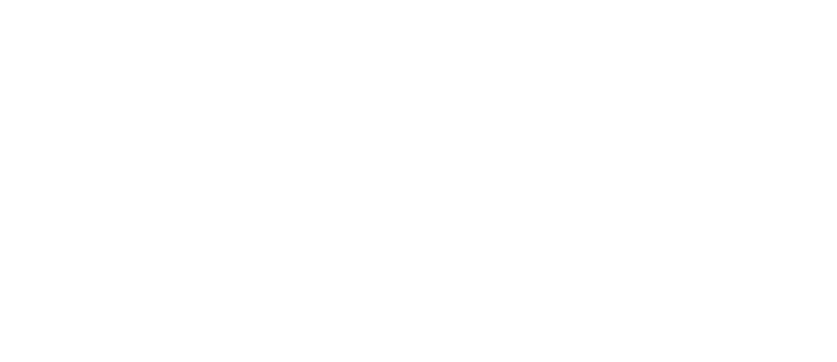
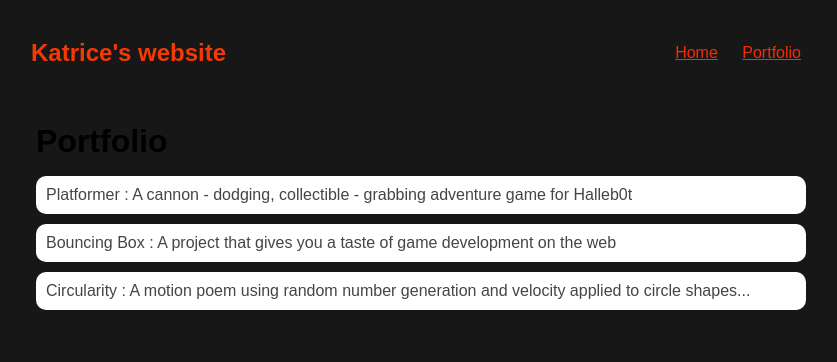
Before and after one commit to KatriceGriffin7/KatriceGriffin7.github.io, a plain HTML site: page portfolio.html in a window 1280 px wide. Shown: the whole page, without its empty margins (219-1056 px from the left). Drawn offline with Linux system fonts and the light colour scheme.

Commit message:
add portfolio.html file

```diff
--- a/portfolio.html
+++ b/portfolio.html
@@ -0,0 +1,35 @@
+<!DOCTYPE HTML>
+<html>
+    <head>
+        <title>Katrice's website</title>
+        <link rel="stylesheet"href="style.css">
+    </head>
+
+    <body>
+      <div id="all-contents">
+        <nav>
+            <h1>Katrice's website</h1>
+            <ul id="nav-ul">
+                <li class="nav-li">
+                    <a class="nav-a" href="index.html">Home</a>
+                </li>
+                <li class="nav-li">
+                    <a class="nav-a" href="portfolio.html">Portfolio</a>
+                </li>
+            </ul>
+        </nav>
+        <main>
+            <div class="content">
+                <h1>Portfolio</h1>
+                <ul id="portfolio">
+                    <li><a href="projects/platformer/">Platformer : A cannon - dodging, collectible - grabbing adventure game for Halleb0t</a></li>
+                    <li><a href="projects/bouncing-box/">Bouncing Box : A project that gives you a taste of game development on the web </a></li>
+                    <li><a href="projects/circularity/">Circularity : A motion poem using random number generation and velocity applied to circle shapes...</a></li>
+
+                </ul>
+            </div>
+        </main>
+
+      </div>
+    </body>
+</html>
--- a/style.css
+++ b/style.css
@@ -61,3 +61,32 @@ main {
 h2, h3 {
     margin: 0px;
 }
+
+
+
+
+         /* portfolio styles */
+         .content h1 {
+            color: black;
+        }
+
+        #portfolio {
+            list-style-type: none;
+            padding-left: 0;
+        }
+
+        #portfolio li {
+            background: #fff;
+            padding: 10px;
+            border-radius: 10px;
+            margin-bottom: 10px;
+        }
+
+        #portfolio li:hover {
+            background: #eee;
+        }
+
+        #portfolio a {
+            text-decoration: none;
+            color: #454545;
+        }
```
